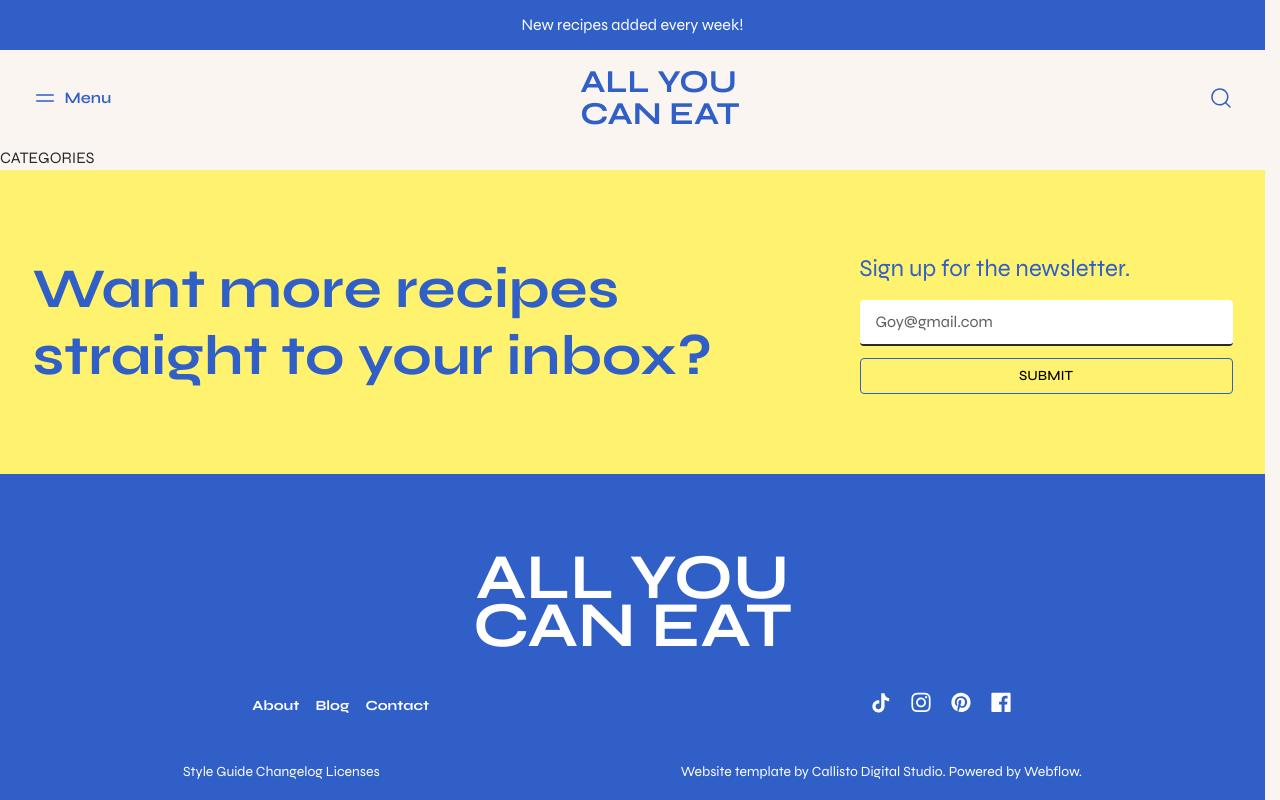
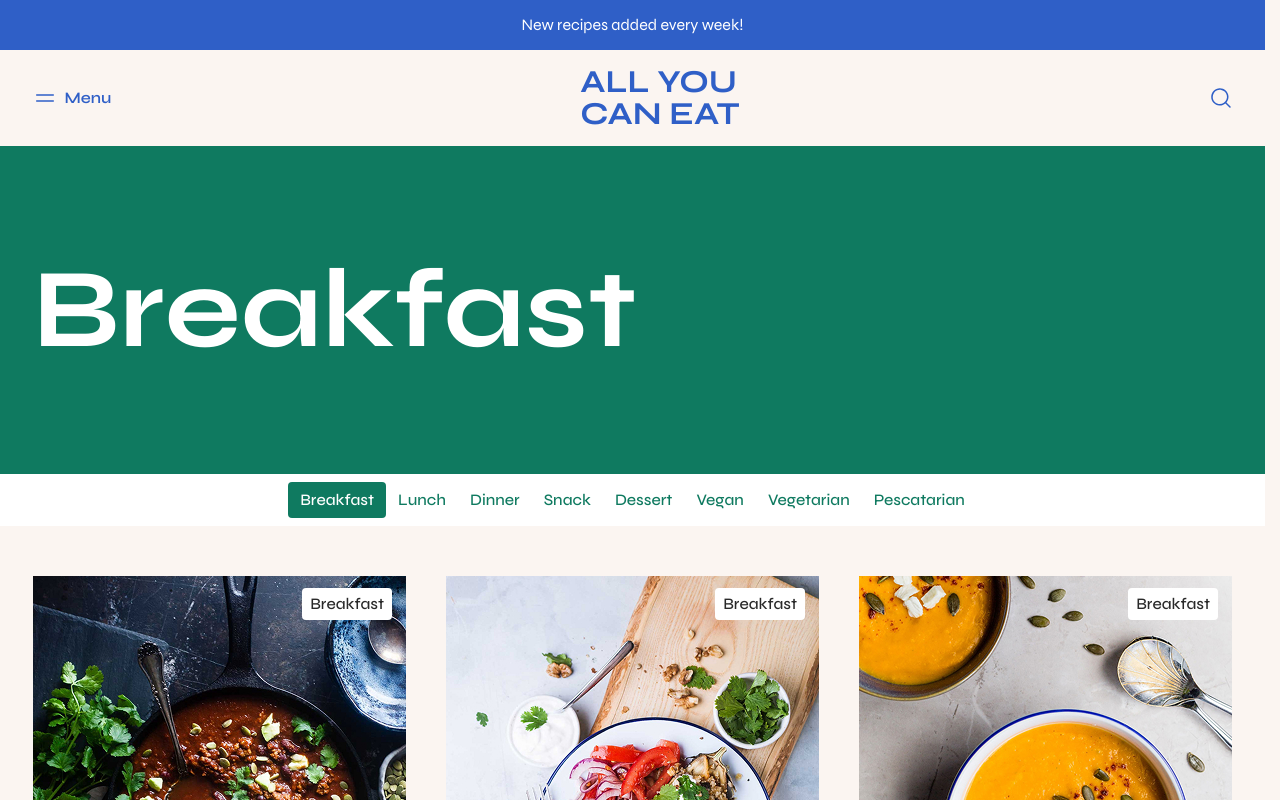
Before and after one commit to SStercorex2024/all-u-can-eat, a Vue app: page /lunch in a window 1280 px wide. Shown: the top 800 px of the page. Built offline with nearby package versions, Linux system fonts and the light colour scheme.

Commit message:
added page category

```diff
--- a/src/components/CardRecipe.vue
+++ b/src/components/CardRecipe.vue
@@ -34,6 +34,7 @@ const toggleShowAll = () => {
 </script>
 
 <template>
+  <div v-if="allItems.length >= 1">
     <ul class="card__list">
       <li class="card__card" v-for="recipe in displayedItems" :key="recipe.id">
         <div class="card__image">
@@ -134,6 +135,8 @@ const toggleShowAll = () => {
         {{ showAll ? 'View less recipes' : 'View all recipes' }}
       </button>
     </div>
+  </div>
+  <div class="card__not-found" v-else>Category not found</div>
 </template>
 
 <style scoped>
@@ -255,6 +258,14 @@ const toggleShowAll = () => {
   padding-inline: 12px;
 }
 
+.card__not-found {
+  text-align: center;
+  color: var(--color-gray);
+  font-size: 64px;
+  font-weight: 500;
+  padding-block: 60px;
+}
+
 @media (max-width: 1240px) {
   .card__image {
     width: 400px;
--- a/src/components/OurHeader.vue
+++ b/src/components/OurHeader.vue
@@ -82,7 +82,7 @@ watch(modalMenuIsOpen, (isOpen) => {
             v-for="item in modalItems[0].categoriesItems"
             :key="item"
           >
-            <RouterLink class="modal__categories-link" :to="item.toLocaleLowerCase">
+            <RouterLink class="modal__categories-link" :to="item.toLocaleLowerCase()">
               {{ item }}
             </RouterLink>
           </li>
@@ -92,7 +92,7 @@ watch(modalMenuIsOpen, (isOpen) => {
         </p>
         <ul class="modal__link-list">
           <li class="modal__link-item" v-for="item in modalItems[1].linksItems" :key="item">
-            <RouterLink class="modal__link-link" :to="item.toLocaleLowerCase">
+            <RouterLink class="modal__link-link" :to="item.toLowerCase()">
               {{ item }}
             </RouterLink>
           </li>
@@ -210,6 +210,7 @@ header {
   display: flex;
   justify-content: space-between;
   align-items: center;
+  margin-bottom: 20px;
 }
 
 .modal__categories-list {
@@ -229,6 +230,10 @@ header {
 .modal__link-title,
 .modal__link-link {
   color: var(--color-beige);
+}
+
+.modal__link-title {
+  margin-bottom: 20px;
 }
 
 .modal__categories-link:hover,
@@ -259,6 +264,7 @@ header {
 @media (max-width: 650px) {
   .modal__menu {
     width: 100%;
+    height: 100vh;
   }
 
   .modal__categories-list,
--- a/src/stores/RecipsStore.ts
+++ b/src/stores/RecipsStore.ts
@@ -1,5 +1,9 @@
 import { defineStore } from 'pinia'
-import type { MealType, Recipe, RecipeDatabase } from '@/Interfaces/Recipe.ts'
+import type {
+  Recipe,
+  RecipeCategory,
+  RecipeDatabase
+} from '@/Interfaces/Recipe.ts'
 import { ref, computed } from 'vue'
 
 export const useRecipsStore = defineStore('recips', () => {
@@ -10,7 +14,7 @@ export const useRecipsStore = defineStore('recips', () => {
     recips.value = await response.json()
   }
 
-  function getRecipesByCategory(category: MealType): Recipe[] {
+  function getRecipesByCategory(category: RecipeCategory): Recipe[] {
     if (!recips.value) return []
     return recips.value[category] || []
   }
--- a/src/views/Recipe/RecipeCategories.vue
+++ b/src/views/Recipe/RecipeCategories.vue
@@ -1,11 +1,112 @@
 <script setup lang="ts">
+import { onMounted, ref } from 'vue'
+import CardRecipe from '@/components/CardRecipe.vue'
+import { useRecipsStore } from '@/stores/RecipsStore.ts'
+import type { RecipeCategory } from '@/Interfaces/Recipe.ts'
 
+onMounted(() => {
+  store.fetchRecipes()
+})
+
+const store = useRecipsStore()
+
+const listLinks: RecipeCategory[] = [
+  'Breakfast',
+  'Lunch',
+  'Dinner',
+  'Snack',
+  'Dessert',
+  'Vegan',
+  'Vegetarian',
+  'Pescatarian',
+]
+
+const activeRecipe = ref<RecipeCategory>(listLinks[0])
 </script>
 
 <template>
-CATEGORIES
+  <div class="recipe-head">
+    <div class="container">
+      <h1 class="recipe-head__title">{{ activeRecipe }}</h1>
+    </div>
+  </div>
+  <div class="recipe__row">
+    <div class="container">
+      <ul class="recipe__list">
+        <li
+          @click="activeRecipe = link"
+          :class="[{ active: activeRecipe === link }, 'recipe__item']"
+          v-for="link in listLinks"
+          :key="link"
+        >
+          {{ link }}
+        </li>
+      </ul>
+    </div>
+  </div>
+  <div class="container recipe-body">
+    <CardRecipe :all-items="store.getRecipesByCategory(activeRecipe)" />
+  </div>
 </template>
 
 <style scoped>
+.recipe-head {
+  font-size: 56px;
+  font-weight: 700;
+  color: var(--color-white);
+  padding-block: 80px;
+  background-color: var(--color-gray);
+}
 
+.recipe__row {
+  background-color: var(--color-white);
+  padding-block: 8px;
+  margin-bottom: 50px;
+}
+
+.recipe__list {
+  display: flex;
+  row-gap: 20px;
+  align-items: center;
+  justify-content: center;
+  flex-wrap: wrap;
+}
+
+.recipe__item {
+  display: flex;
+  cursor: pointer;
+  align-items: center;
+  height: var(--height-button-m);
+  padding-inline: 12px;
+  border-radius: var(--border-radius-m);
+  color: var(--color-gray);
+  font-weight: 500;
+  transition: var(--transition-duration);
+}
+
+.recipe__item:hover {
+  color: var(--color-yellow);
+}
+
+.recipe__item.active {
+  color: var(--color-white);
+  background-color: var(--color-gray);
+}
+
+.recipe__item.active:hover {
+  opacity: 0.5;
+}
+
+.recipe-body {
+  padding-bottom: 40px;
+}
+
+@media (max-width: 864px) {
+  .recipe-head {
+    padding-block: 30px;
+  }
+  .recipe-head__title {
+    font-size: 48px;
+  }
+}
 </style>
```
Also changed, not shown: src/Interfaces/Recipe.ts (+14 -1 lines). Lines whose indentation alone changed are shown as unchanged.
